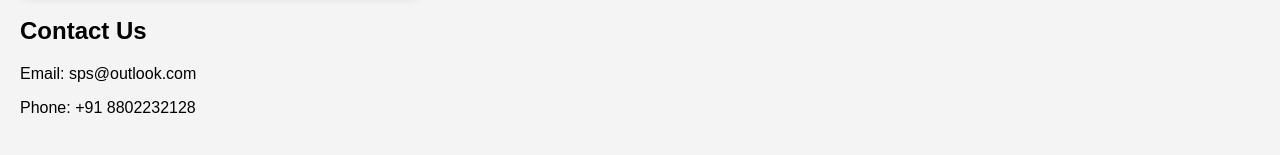
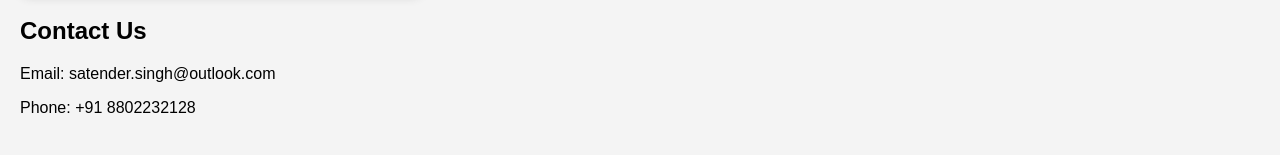
Before and after one commit to cerfa703-ui/sps-restaurant, a plain HTML site: page index.html in a window 1280 px wide. Shown: the part 1316-1471 px from the top of the page. Drawn offline with Linux system fonts and the light colour scheme.

Commit message:
Update index.html

```diff
--- a/index.html
+++ b/index.html
@@ -123,7 +123,7 @@
     </div>
 
     <h2 id="contact">Contact Us</h2>
-    <p>Email: sps@outlook.com</p>
+    <p>Email: satender.singh@outlook.com</p>
     <p>Phone: +91 8802232128</p>
 
 </div>
```
